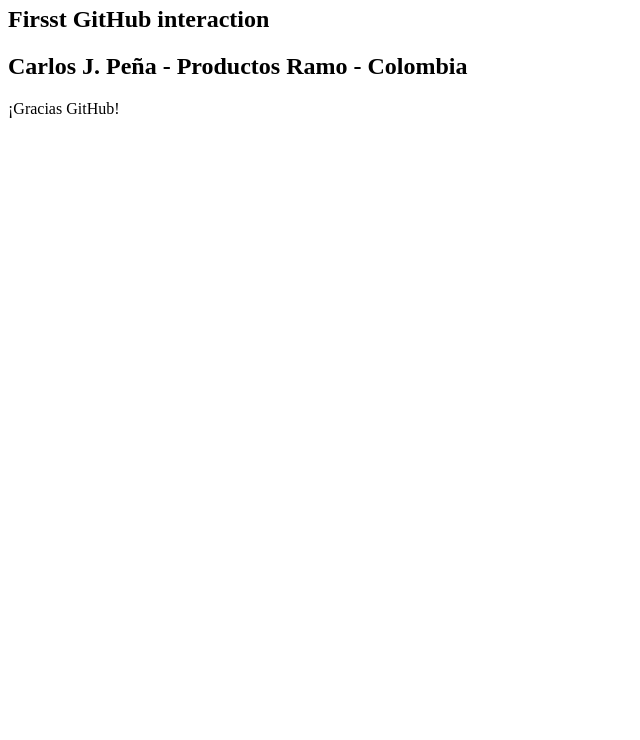
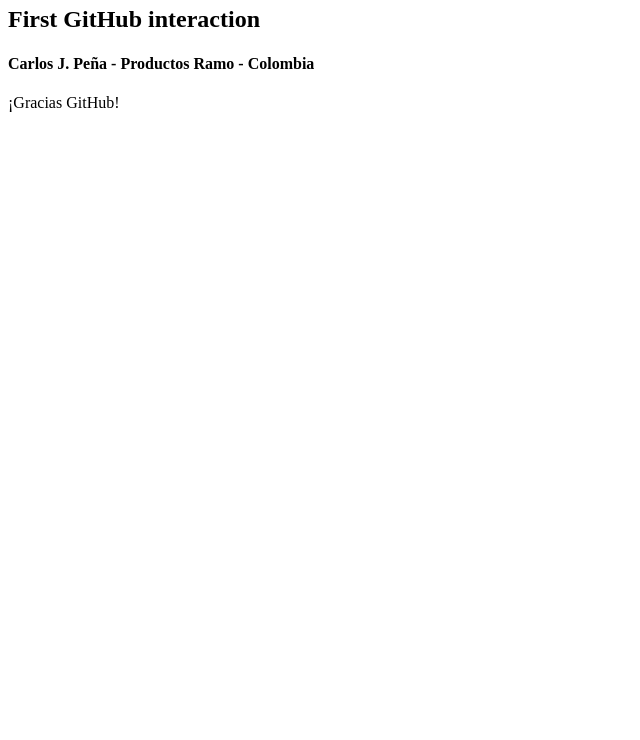
Before and after one commit to barrezuetacarlos/ensayo1, a plain HTML site: page index.html in a window 1280 px wide. Shown: the part 60-800 px from the top of the page, without its empty margins (0-640 px from the left). Drawn offline with Linux system fonts and the light colour scheme.

Commit message:
Update index.html

```diff
--- a/index.html
+++ b/index.html
@@ -1,6 +1,6 @@
 <html>
 <h1> MIT - Chief Digital Officer program </h1>
-  <h2> Firsst GitHub interaction </h2>
-  <h2> Carlos J. Peña - Productos Ramo - Colombia </h2>
+  <h2> First GitHub interaction </h2>
+  <h4> Carlos J. Peña - Productos Ramo - Colombia </h4>
 <p>¡Gracias GitHub!</p>
 </html>
```
